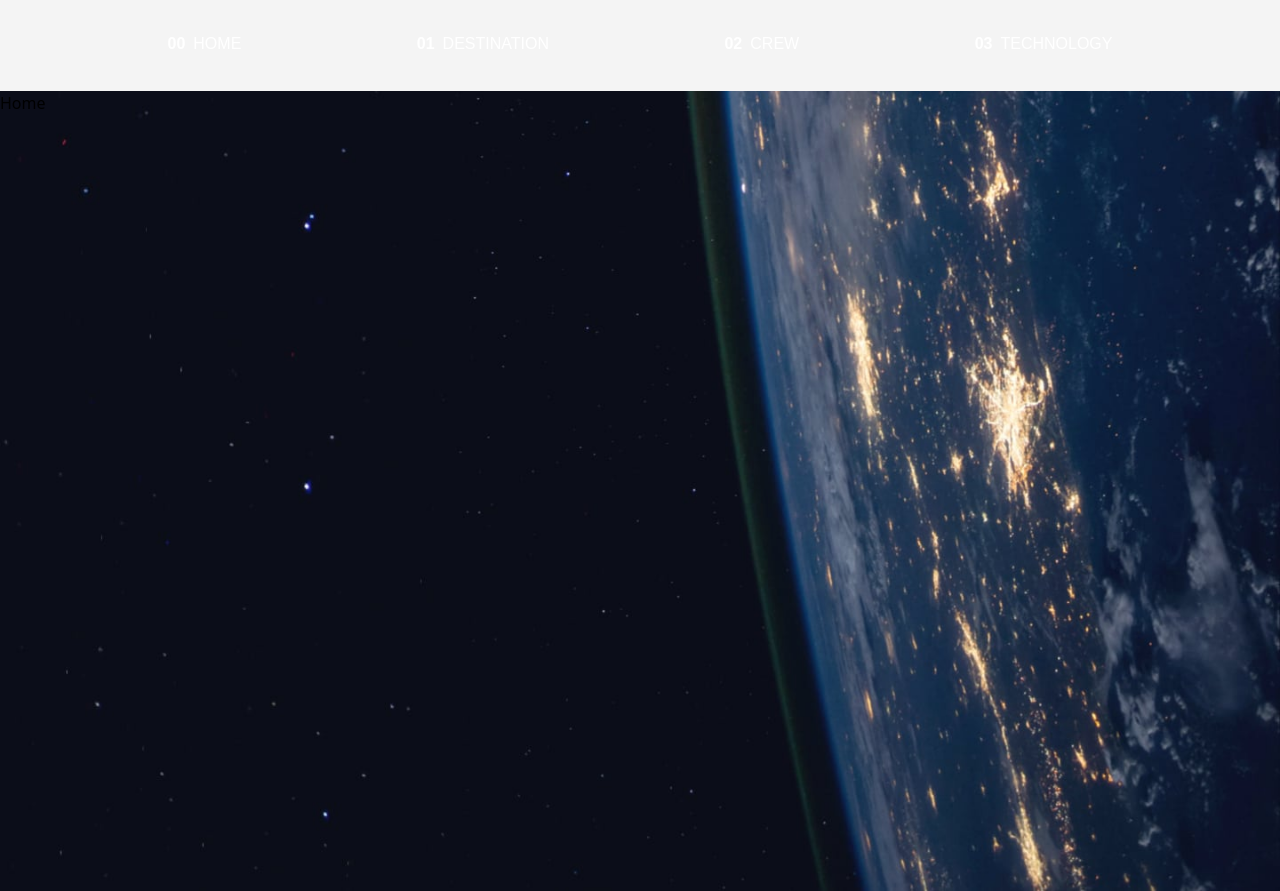
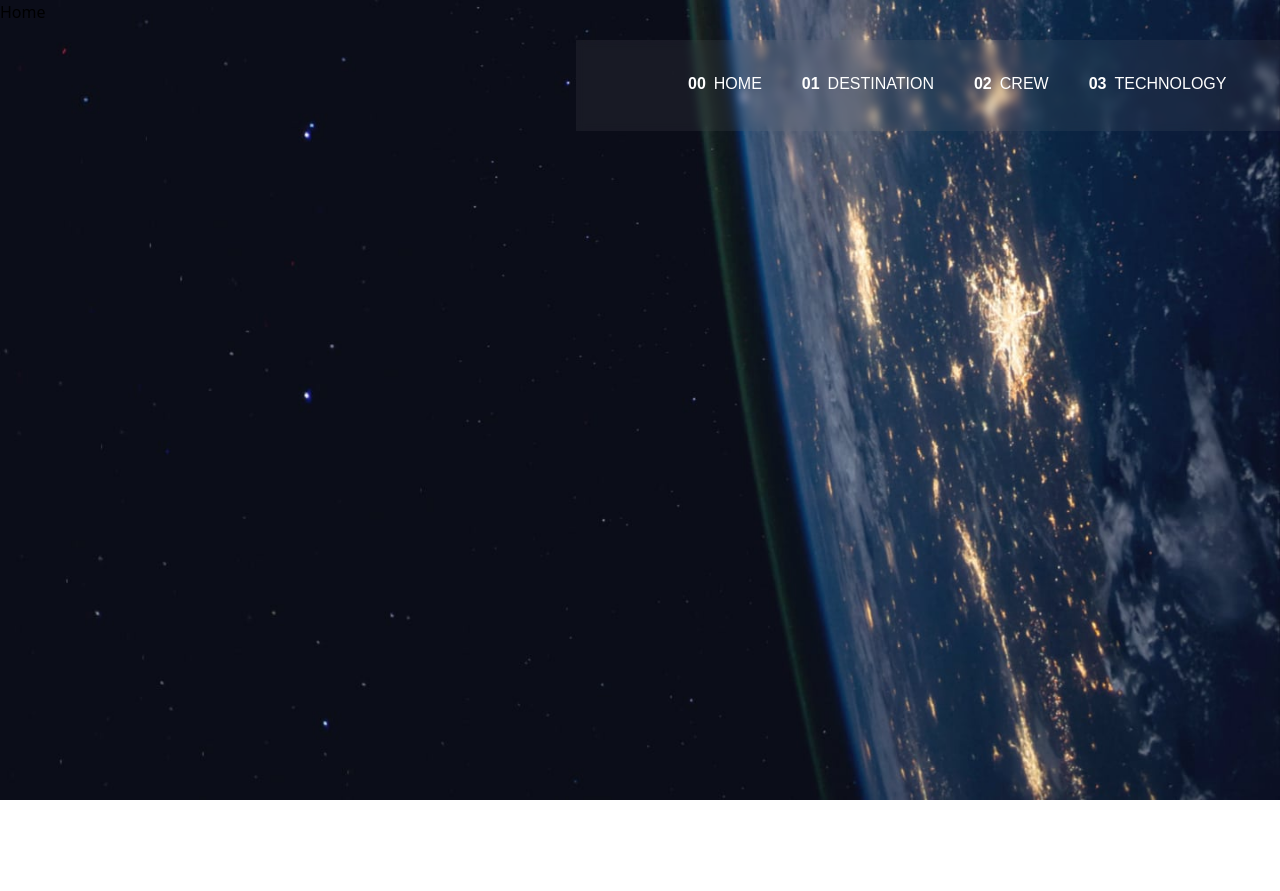
Before and after one commit to puyanwei/space-tourism, a Next.js app: page / in a window 1280 px wide. After the commit the page ends 800 px from the top, so only its background shows below. Built offline with nearby package versions, Linux system fonts and the light colour scheme; a web font is replaced by a local one.

Commit message:
Navbar styling on page

```diff
--- a/app/layout.tsx
+++ b/app/layout.tsx
@@ -1,6 +1,7 @@
 import { NavBar } from "@/components/2-molecules/NavBar"
 import "./globals.css"
 import { Bellefair, Barlow_Condensed } from "next/font/google"
+import { ReactNode } from "react"
 
 const bellefair = Bellefair({ subsets: ["latin"], weight: "400", variable: "--font-bellefair" })
 
@@ -22,11 +23,11 @@ const navBar = [
   { href: "/technology", text: "Technology" },
 ]
 
-export default function RootLayout({ children }: { children: React.ReactNode }) {
+export default function RootLayout({ children }: { children: ReactNode }) {
   return (
     <html lang="en" className={`${bellefair.variable} ${barlow.variable}`}>
       <body>
-        <NavBar data={navBar} currentPath="/" />
+        <NavBar className="fixed right-0 top-10" data={navBar} currentPath="/" />
         {children}
       </body>
     </html>
--- a/app/page.tsx
+++ b/app/page.tsx
@@ -2,7 +2,7 @@ import Image from "next/image"
 
 export default function Home() {
   return (
-    <main className="bg-scroll bg-earth-sm md:bg-earth-md  lg:bg-earth-lg bg-cover h-screen">
+    <main className="bg-scroll bg-earth-sm md:bg-earth-md lg:bg-earth-lg bg-cover h-screen">
       Home
     </main>
   )
--- a/components/2-molecules/NavBar/index.tsx
+++ b/components/2-molecules/NavBar/index.tsx
@@ -13,7 +13,7 @@ interface NavBarProps extends Component {
 export function NavBar({ data, currentPath, className = "" }: NavBarProps) {
   return (
     <nav
-      className={`font-barlow text-base letter-spacing-[2.7px] uppercase text-white backdrop-blur-sm bg-space-gray/10 ${className}`}
+      className={`font-barlow text-base letter-spacing-[2.7px] uppercase text-white backdrop-blur-sm bg-space-gray/10 w-[55%] px-20 ${className}`}
     >
       <ul className="flex gap-10 px-8 justify-evenly">
         {data.map(({ href, text }, index) => {
```
